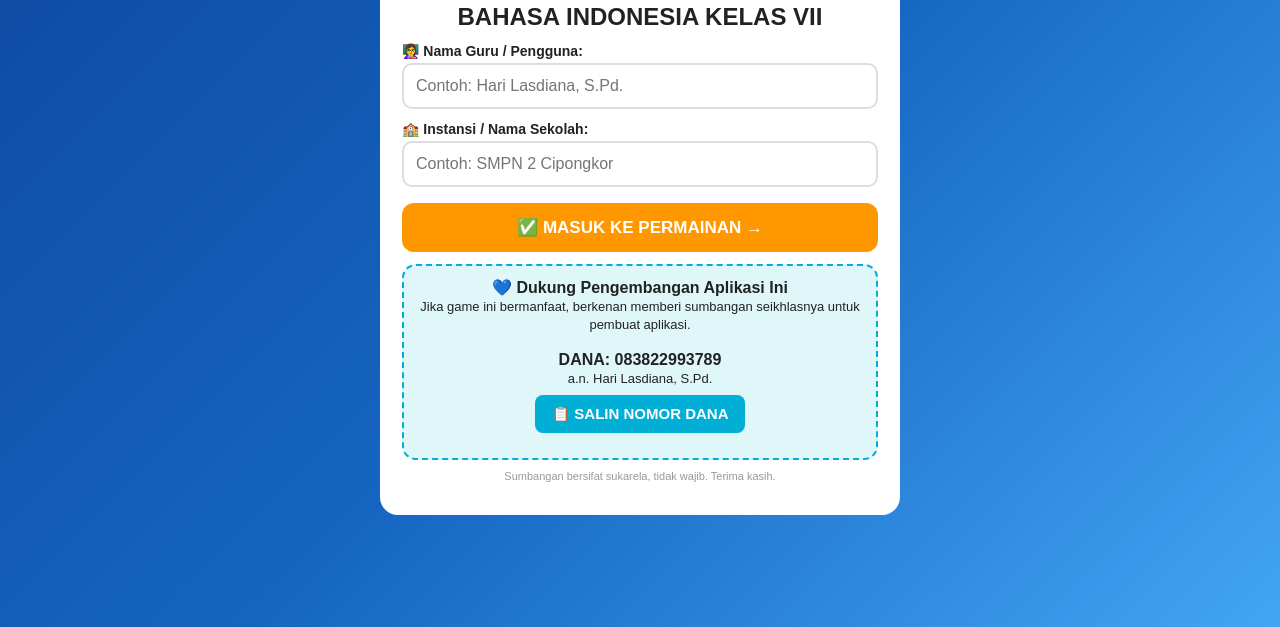
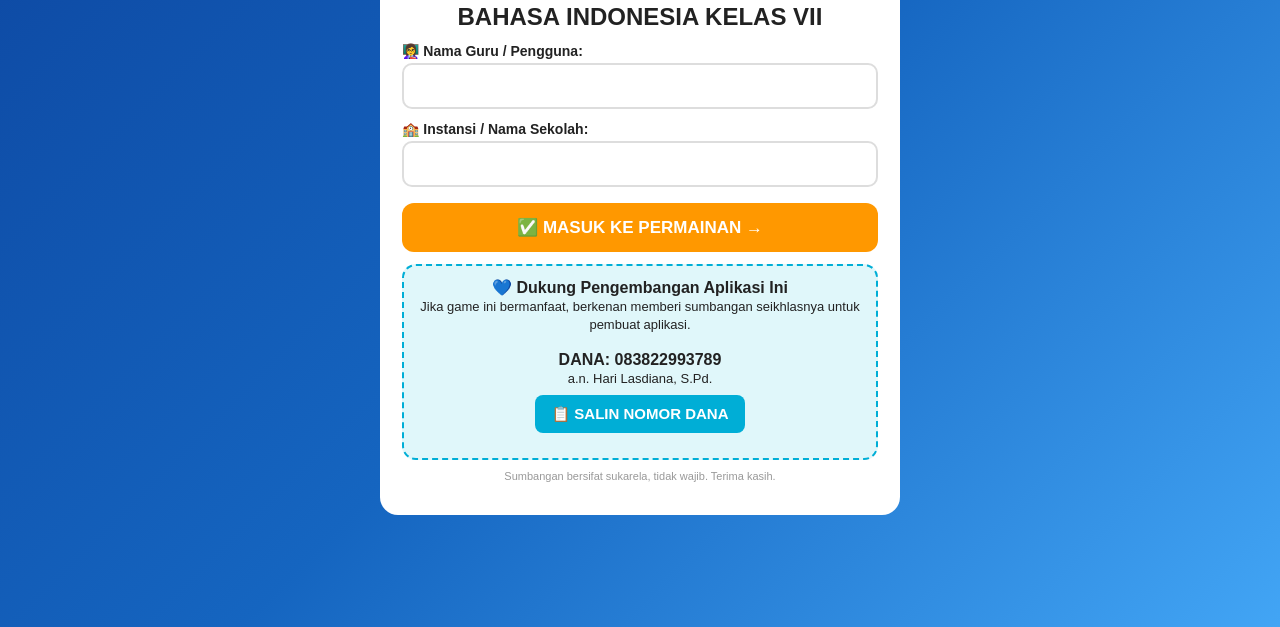
Before and after one commit to lasdiana/Game_pid_Bahasa_Indonesia_Kls7, a plain HTML site: page index.html in a window 1280 px wide. Shown: the part 173-800 px from the top of the page. Drawn offline with Linux system fonts and the light colour scheme.

Commit message:
Update index.html

```diff
--- a/index.html
+++ b/index.html
@@ -49,9 +49,9 @@
 <h1 style="text-align:center;color:#1565c0;margin:0">🎲 GAME PAPAN DIGITAL</h1>
 <h2 style="text-align:center;margin:4px 0">BAHASA INDONESIA KELAS VII</h2>
 <label>👩‍🏫 Nama Guru / Pengguna:</label>
-<input id="inNamaPengguna" placeholder="Contoh: Hari Lasdiana, S.Pd.">
+<input id="inNamaPengguna" placeholder=>
 <label>🏫 Instansi / Nama Sekolah:</label>
-<input id="inSekolahPengguna" placeholder="Contoh: SMPN 2 Cipongkor">
+<input id="inSekolahPengguna" placeholder=>
 <button class="btn-masuk" onclick="masukGame()">✅ MASUK KE PERMAINAN →</button>
 <div class="danaBox"><b>💙 Dukung Pengembangan Aplikasi Ini</b><br><span style="font-size:13px">Jika game ini bermanfaat, berkenan memberi sumbangan seikhlasnya untuk pembuat aplikasi.</span><br><br><b>DANA: 083822993789</b><br><span style="font-size:13px">a.n. Hari Lasdiana, S.Pd.</span><br><button class="btn bDana" onclick="salinDana()" style="padding:10px 16px;font-size:15px;margin-top:8px">📋 SALIN NOMOR DANA</button><p id="ketSalin" style="font-size:12px;color:#2e7d32"></p></div>
 <p style="text-align:center;font-size:11px;color:#999;margin-top:10px">Sumbangan bersifat sukarela, tidak wajib. Terima kasih.</p>
```
